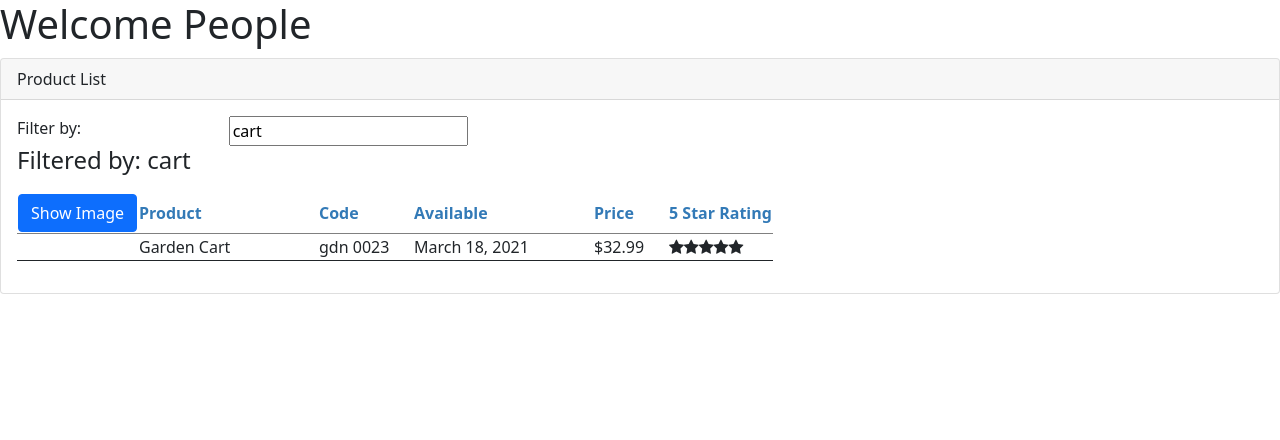
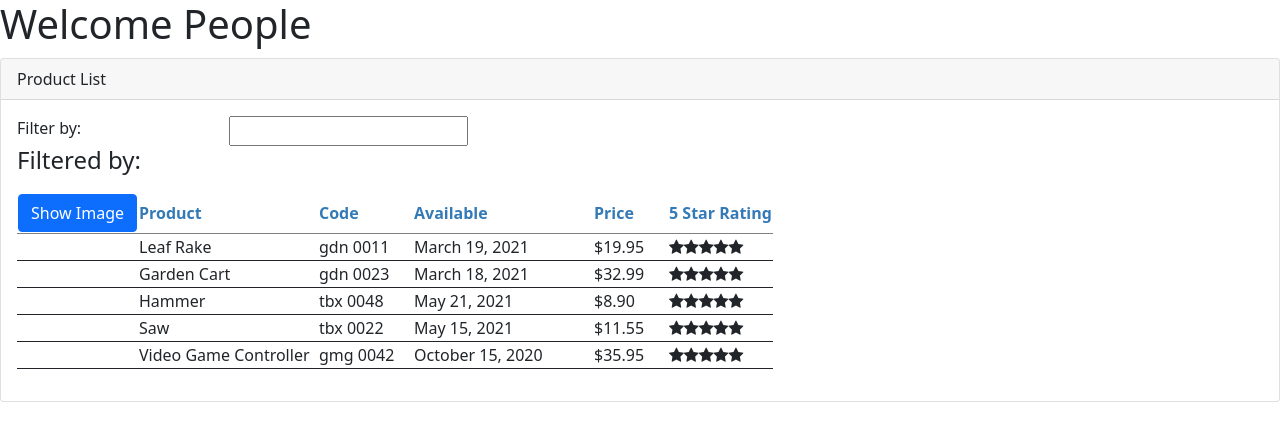
Before and after one commit to JanetWoods/ppl, an Angular app: page / in a window 1280 px wide. Shown: the top 440 px of the page. Built offline with nearby package versions, Linux system fonts and the light colour scheme.

Commit message:
star ratings input

```diff
--- a/src/app/product-list/product-list.component.html
+++ b/src/app/product-list/product-list.component.html
@@ -46,7 +46,7 @@
                             <td [style.width.px]="wider">{{product.productCode | lowercase | ConvertToSpaces: '-'}}  </td>
                             <td [style.width.px]="widest">{{product.releaseDate}}  </td>
                             <td [style.width.px]="otherWidth">{{product.price | currency:'USD':'symbol': '1.2-2'}}</td>
-                            <td><app-star></app-star></td>
+                            <td><app-star [rating]="product.starRating"></app-star></td>
                         </tr>
                     </tbody>
                 </table>
--- a/src/app/product-list/product-list.component.ts
+++ b/src/app/product-list/product-list.component.ts
@@ -91,7 +91,7 @@ export class ProductListComponent implements OnInit {
   constructor() { }
 
   ngOnInit(): void {
-    this.listFilter='cart';
+    this.listFilter='';
   }
 
   performFilter(filterBy: string): IProduct[]{
--- a/src/app/star/star.component.ts
+++ b/src/app/star/star.component.ts
@@ -1,4 +1,4 @@
-import { Component, OnChanges } from '@angular/core';
+import { Component, Input, OnChanges } from '@angular/core';
 
 
 @Component({
@@ -7,8 +7,8 @@ import { Component, OnChanges } from '@angular/core';
   styleUrls: ['./star.component.css']
 })
 export class StarComponent  {
+  @Input() rating: number=0;
 
-  rating: number = 4;
   cropWidth: number = 75;
 
   ngOnChanges(): void{
```
